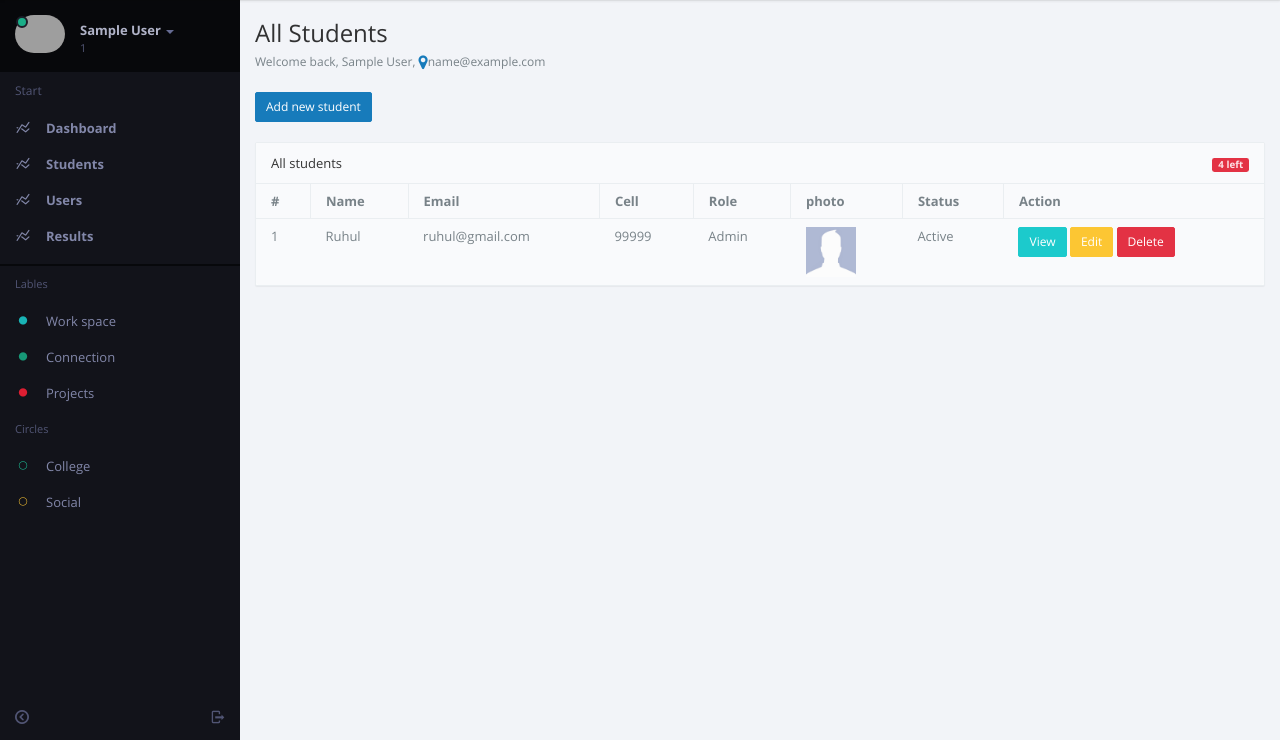
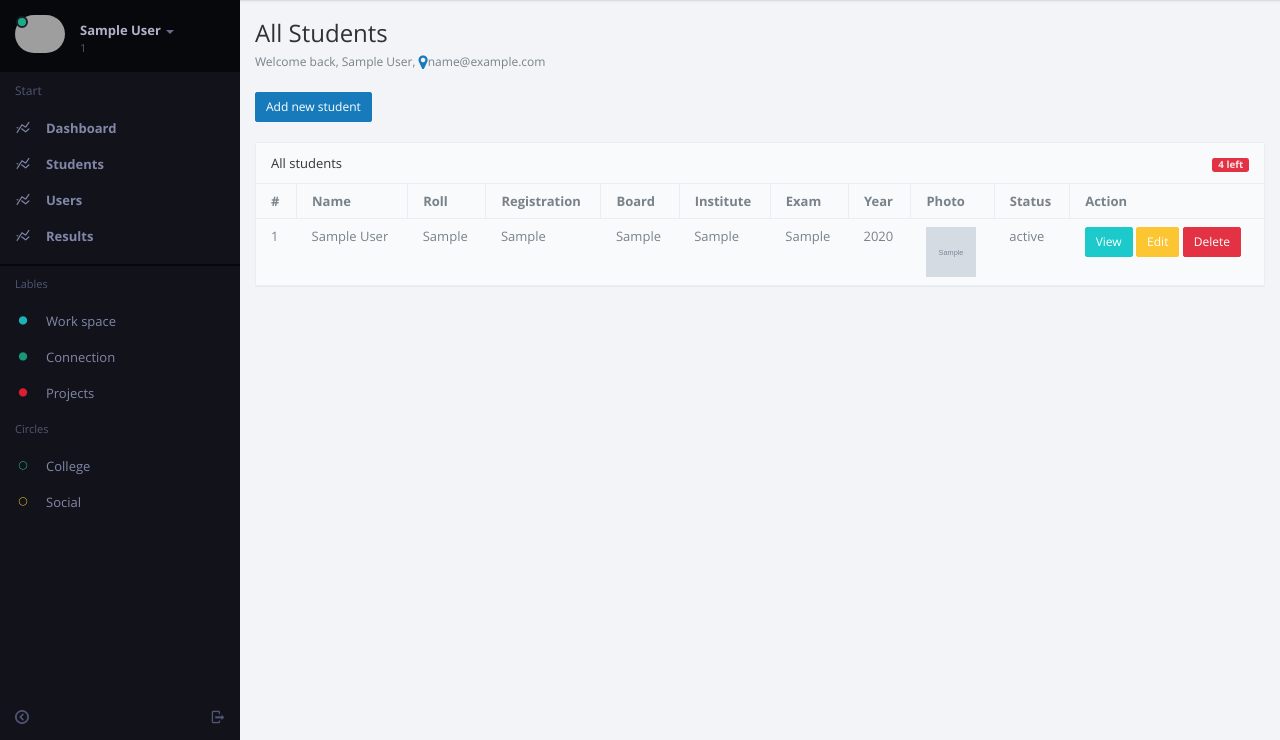
Before and after one commit to ramincse/edu-board, a PHP site: page /admin/students.php in a window 1280 px wide. Shown: the part 60-800 px from the top of the page. Run offline with PHP 8.4, Linux system fonts and the light colour scheme; the visitor is signed in with stand-in values (Sample User, id 1); tables that the repository leaves empty or names only in its code hold one stand-in row (values such as "Sample post"); grey boxes marked "Sample" are stand-in pictures; some web fonts are replaced; grey boxes are pictures that could not be loaded.

Commit message:
Student Data Show successfull

```diff
--- a/admin/js/custom.js
+++ b/admin/js/custom.js
@@ -79,7 +79,7 @@
 			return false;
 		});
 
-		//
+		//Add new student
 		$(document).on('submit', 'form#add_student_form', function(e){
 			e.preventDefault();
 
@@ -100,14 +100,22 @@
 						$('form#add_student_form')[0].reset();
 						$('#add_student_modal').modal('hide');
 						$('.mess').html('<p class="alert alert-success">Student added successfull !<button class="close" data-dismiss="alert">&times;</button></p>');
+						allStudent();
 					},
 				});
 			}
-			//alert(name + roll + reg);
 		});
 
-
-
+		//Show all student
+		function allStudent(){
+			$.ajax({
+				url : 'templates/ajax/student_all.php',
+				success : function(data){
+					$('tbody#all_student').html(data);
+				},
+			});
+		}
+		allStudent();
 
 
 
--- a/admin/students.php
+++ b/admin/students.php
@@ -135,31 +135,20 @@
                     <tr>
                         <th>#</th>
                         <th>Name</th>
-                        <th>Email</th>
-                        <th>Cell</th>
-                        <th>Role</th>
-                        <th>photo</th>
+                        <th>Roll</th>
+                        <th>Registration</th>
+                        <th>Board</th>
+                        <th>Institute</th>
+                        <th>Exam</th>
+                        <th>Year</th>
+                        <th>Photo</th>
                         <th>Status</th>
                         <th>Action</th>
                     </tr>
                 </thead>
-                <tbody>
-                    <tr>
-                        <td>1</td>
-                        <td>Ruhul</td>
-                        <td>ruhul@gmail.com</td>
-                        <td>99999</td>
-                        <td>Admin</td>
-                        <td>
-                            <img style="width: 50px; height: 50px; display: block;" src="images/avatar.jpg" alt="">
-                        </td>
-                        <td>Active</td>
-                        <td>
-                            <a class="btn btn-sm btn-info" href="">View</a>
-                            <a class="btn btn-sm btn-warning" href="">Edit</a>
-                            <a class="btn btn-sm btn-danger" href="">Delete</a>
-                        </td>
-                    </tr>
+                <tbody id="all_student">
+
+
                 </tbody>
             </table>
         </section>
--- /dev/null
+++ b/admin/templates/ajax/student_all.php
@@ -0,0 +1,33 @@
+<?php
+	require_once "../../../config.php";
+	require_once "../../../vendor/autoload.php";
+
+	use Edu\Board\Controller\Student;
+
+	$stu = new Student;
+
+	$data = $stu -> allStudents();
+
+	$i = 1;
+	foreach ($data as $single_stu) :
+?>
+	<tr>
+	    <td><?php echo $i; $i++; ?></td>
+	    <td><?php echo $single_stu['name']; ?></td>
+	    <td><?php echo $single_stu['roll']; ?></td>
+	    <td><?php echo $single_stu['reg']; ?></td>
+	    <td><?php echo $single_stu['board']; ?></td>
+	    <td><?php echo $single_stu['inst']; ?></td>
+	    <td><?php echo $single_stu['exam']; ?></td>
+	    <td><?php echo $single_stu['year']; ?></td>
+	    <td>
+	        <img style="width: 50px; height: 50px; display: block;" src="students/<?php echo $single_stu['photo']; ?>" alt="">
+	    </td>
+	    <td><?php echo $single_stu['status']; ?></td>
+	    <td>
+	        <a class="btn btn-sm btn-info" href="">View</a>
+	        <a class="btn btn-sm btn-warning" href="">Edit</a>
+	        <a class="btn btn-sm btn-danger" href="">Delete</a>
+	    </td>
+	</tr>
+<?php endforeach; ?>
--- a/app/Controller/Student.php
+++ b/app/Controller/Student.php
@@ -1,6 +1,7 @@
 <?php
 	namespace Edu\Board\Controller;
 	use Edu\Board\Support\Database;
+	use PDO;
 
 	/**
 	 * Student Management
@@ -26,5 +27,15 @@
 			]);
 		}
 
+		/**
+		 *
+		 */
+		public function allStudents()
+		{
+			$data = $this -> all('students');
+
+			return $data -> fetchAll(PDO::FETCH_ASSOC);
+		}
+
 	} //End of class Student extends Database
 ?>
```
Also changed, not shown: admin/students/a37006b3ab209921b2c03d13fb377c55.jpg (added).
